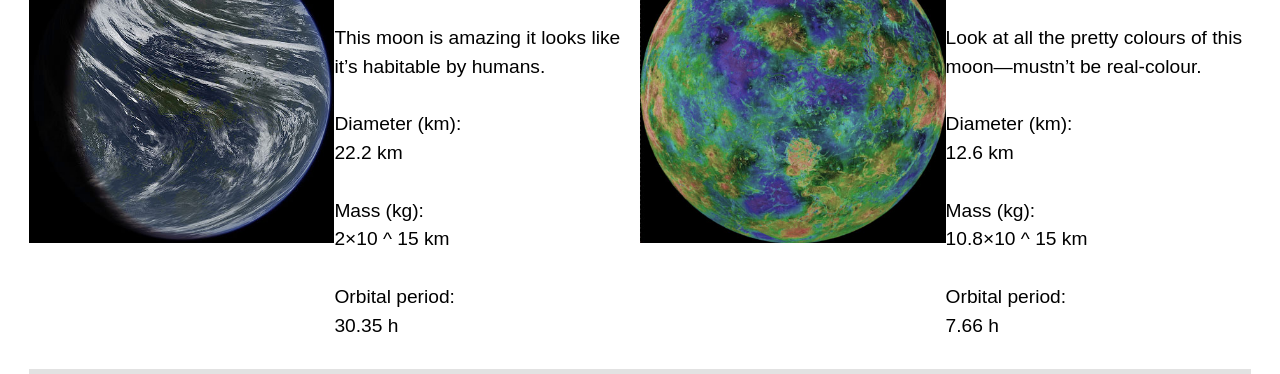
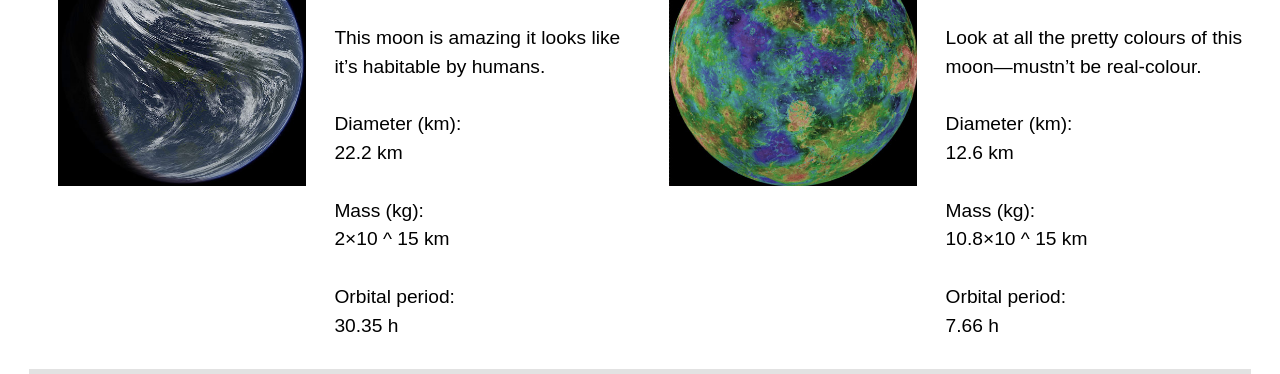
Before and after one commit to Kyle-Jackson/dsn1675-planet-website, a plain HTML site: page moons.html in a window 1280 px wide. Shown: the part 264-638 px from the top of the page. Drawn offline with Linux system fonts and the light colour scheme.

Commit message:
Added a gutter to the moons page.

```diff
--- a/moons.html
+++ b/moons.html
@@ -40,7 +40,7 @@
     <div class="unit xs-1 s-1 m-1-2 l-1-2">
       <div class="grid">
         <div class="unit xs-1 s-1 m-1 l-1-2">
-          <img class="img-flex" src="images/venus-moon-1.jpg" alt="">
+          <img class="img-flex gutter" src="images/venus-moon-1.jpg" alt="">
         </div>
 
         <div class="unit xs-1 s-1 m-1 l-1-2">
@@ -58,7 +58,7 @@
     <div class="unit xs-1 s-1 m-1-2 l-1-2">
       <div class="grid">
         <div class="unit xs-1 s-1 m-1 l-1-2">
-          <img class="img-flex" src="images/venus-moon-2.jpg" alt="">
+          <img class="img-flex gutter" src="images/venus-moon-2.jpg" alt="">
         </div>
 
         <div class="unit xs-1 s-1 m-1 l-1-2">
```
